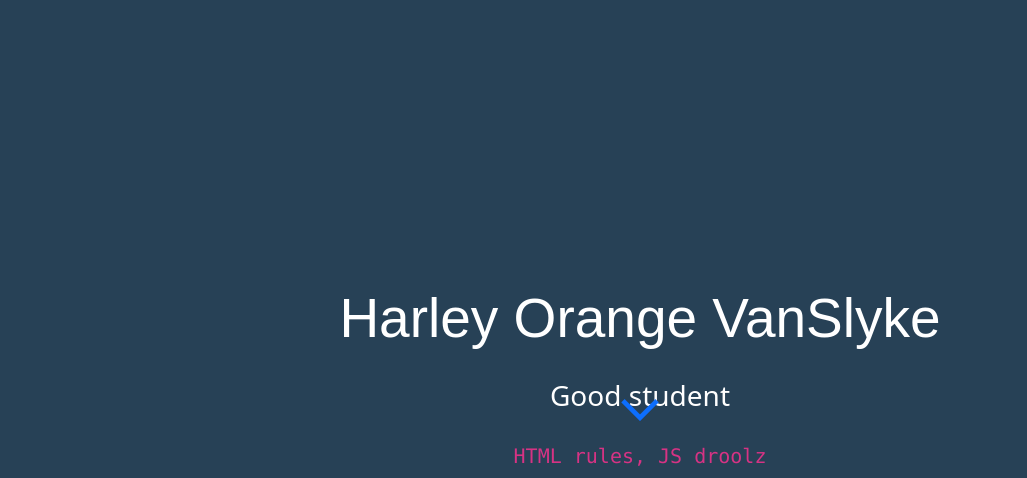
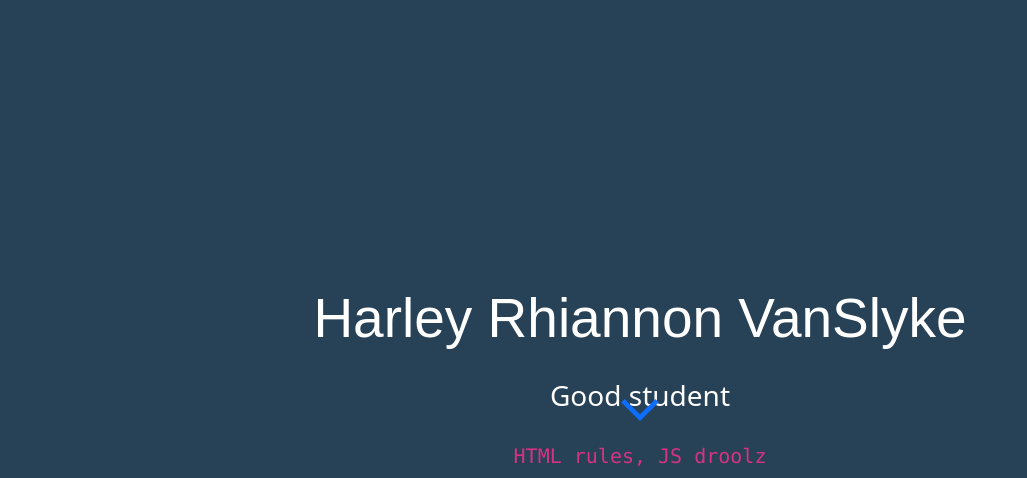
Before and after one commit to Hvanslyke/Hvanslyke.github.io, a plain HTML site: page index.html in a window 1280 px wide. Shown: the part 322-800 px from the top of the page, without its empty margins (0-1027 px from the left). Drawn offline with nearby package versions, Linux system fonts and the light colour scheme; a web font is replaced by a local one.

Commit message:
Update index.html
Rhiannon

```diff
--- a/index.html
+++ b/index.html
@@ -36,7 +36,7 @@
         id="intro"
         class="d-flex flex-column justify-content-center align-items-center"
       >
-        <h1>Harley Orange VanSlyke</h1>
+        <h1>Harley Rhiannon VanSlyke</h1>
         <h3>Good student</h3>
         <code>HTML rules, JS droolz</code>
         <a href="#about"
```
